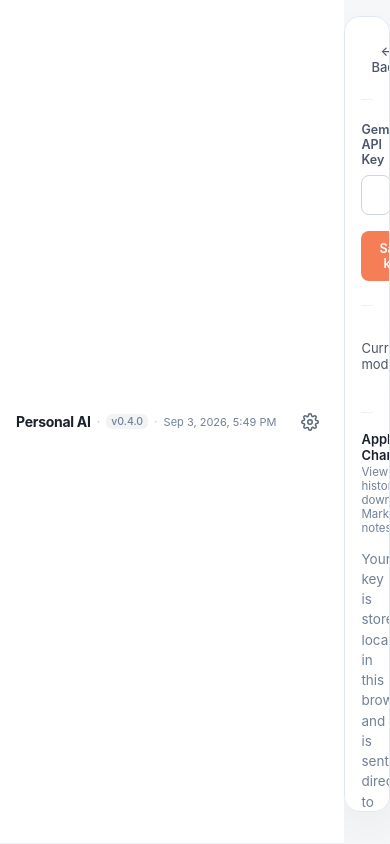
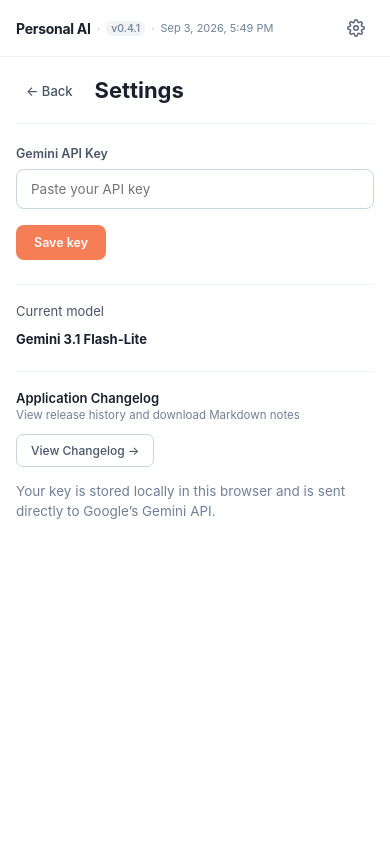
Before and after one commit to evanstom273/Personal-AI-V3, a React (Vite) app: page / in a window 390 px wide. Both pictures are taken after a click on the button 356 px from the left and 28 px from the top of the page. Built offline with nearby package versions, Linux system fonts and the light colour scheme.

Commit message:
fix: make settings and changelog responsive on mobile

```diff
--- a/package.json
+++ b/package.json
@@ -1,7 +1,7 @@
 {
   "name": "personal-ai-v3",
   "private": true,
-  "version": "0.4.0",
+  "version": "0.4.1",
   "type": "module",
   "scripts": {
     "dev": "vite",
--- a/src/App.tsx
+++ b/src/App.tsx
@@ -215,7 +215,7 @@
 
   if (view !== 'chat') {
     return (
-      <main className="app-shell">
+      <main className="app-shell settings-shell">
         <TopBar clock={clock} onSettings={() => setView('settings')} />
         <Settings apiKey={apiKey} onSaved={setApiKey} onClose={() => setView('chat')} showChangelog={view === 'changelog'} />
       </main>
--- a/src/config.ts
+++ b/src/config.ts
@@ -1,4 +1,4 @@
-export const APP_VERSION = '0.4.0'
+export const APP_VERSION = '0.4.1'
 export const MODEL_NAME = 'gemini-3.1-flash-lite'
 export const DISPLAY_MODEL = 'Gemini 3.1 Flash-Lite'
 export const IMAGE_MODEL_NAME = 'gemini-3.1-flash-lite-image'
--- a/src/data/changelog.ts
+++ b/src/data/changelog.ts
@@ -1,6 +1,19 @@
 import type { ChangelogRelease } from '../types'
 
 export const changelog: ChangelogRelease[] = [
+  {
+    version: '0.4.1',
+    date: '2026-09-03',
+    title: 'Mobile Settings Fix',
+    fixed: [
+      'Fixed Settings layout being squeezed into an unusably narrow panel on mobile.',
+      'Fixed clipped Settings headings and controls.',
+      'Fixed excessive wrapping of model and settings information.',
+      'Fixed Changelog controls extending beyond the mobile viewport.',
+      'Improved responsive behaviour of Settings and Changelog views.',
+      'Prevented horizontal overflow in mobile Settings.'
+    ]
+  },
   {
     version: '0.4.0',
     date: '2026-09-03',
--- a/src/styles.css
+++ b/src/styles.css
@@ -21,6 +21,10 @@
   display: flex;
   overflow: hidden;
   background: #f6f8fa;
+}
+
+.settings-shell {
+  flex-direction: column;
 }
 
 .chat-area {
@@ -812,6 +816,7 @@
 /* Settings & Changelog Panels */
 .panel {
   width: min(620px, calc(100% - 36px));
+  min-width: 0;
   max-height: calc(100dvh - 48px);
   overflow-y: auto;
   margin: auto;
@@ -844,6 +849,13 @@
 }
 .back-button:hover { background: #edf2f7; color: #1a202c; }
 
+.settings-form,
+.setting-row,
+.changelog-link-row,
+.release,
+.release-header,
+.release-section,
+.releases { min-width: 0; }
 .settings-form label { display: block; margin-top: 22px; color: #4a5568; font-size: 12.5px; font-weight: 600; }
 .settings-form input {
   display: block;
@@ -895,6 +907,7 @@
   font-size: 13px;
 }
 .setting-row strong { color: #1a202c; }
+.setting-row > * { min-width: 0; }
 
 .changelog-link-row {
   gap: 16px;
@@ -993,5 +1006,25 @@
   .user-edit-box { width: 100%; }
   .composer { margin: 6px 14px 0; padding-bottom: max(14px, env(safe-area-inset-bottom)); }
   .error { margin-left: 14px; margin-right: 14px; }
-  .panel { padding: 20px 16px; margin: 16px auto; }
+  .settings-shell { overflow: hidden; }
+  .settings-shell > .panel {
+    width: 100%;
+    max-height: none;
+    flex: 1 1 auto;
+    margin: 0;
+    padding: 20px 16px max(24px, env(safe-area-inset-bottom));
+    border: 0;
+    border-radius: 0;
+    box-shadow: none;
+  }
+  .panel-heading { align-items: flex-start; }
+  .panel h1 { min-width: 0; overflow-wrap: anywhere; }
+  .setting-row,
+  .changelog-link-row { align-items: stretch; flex-direction: column; gap: 12px; }
+  .setting-row strong { overflow-wrap: anywhere; }
+  .changelog-nav-btn { align-self: flex-start; white-space: normal; }
+  .changelog-actions { justify-content: flex-start; }
+  .download-button { max-width: 100%; }
+  .release-header { align-items: flex-start; flex-direction: column; gap: 4px; }
+  .release h2 { overflow-wrap: anywhere; }
   .media-card { max-width: 100%; }
```
Also changed, not shown: 1 other file (tests, documents, lock files or other folders).
